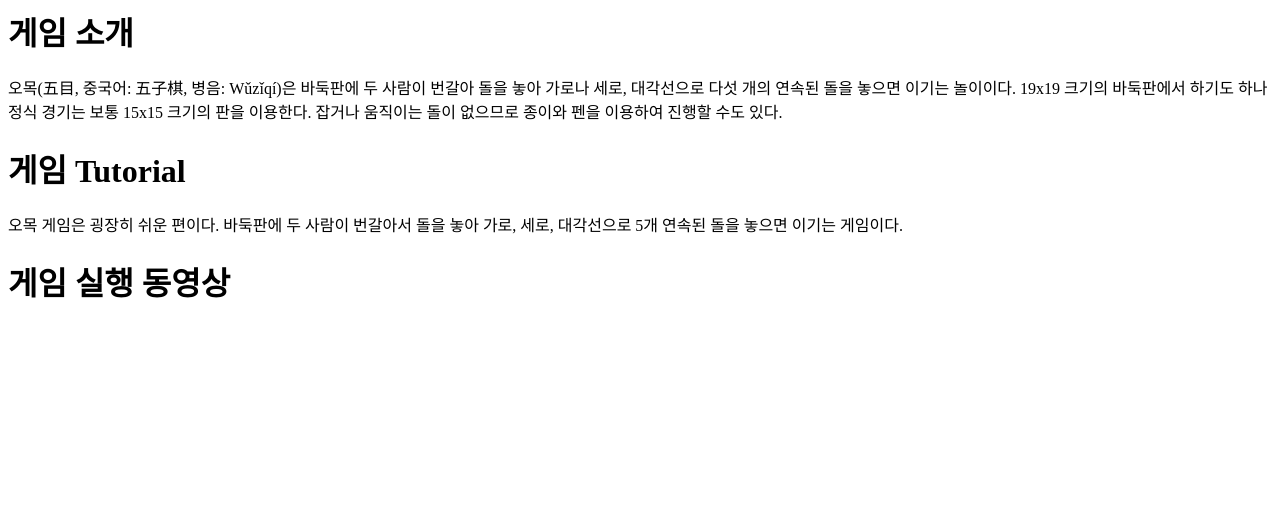
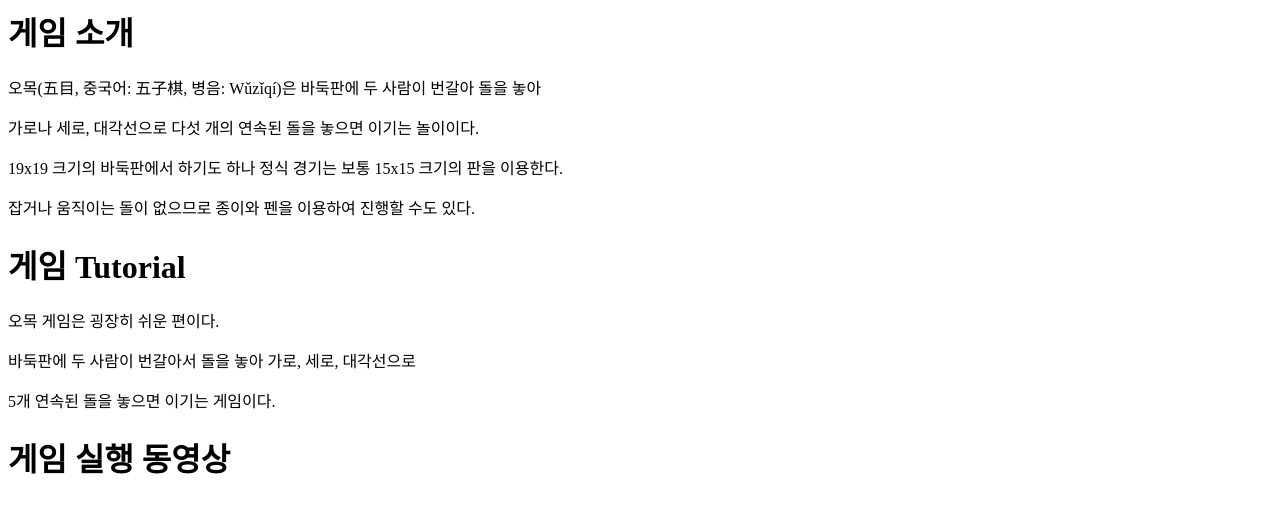
Before and after one commit to lye4191/OpenTerm_YuEUn, a plain HTML site: page docs/index.html in a window 1280 px wide. Drawn offline with Linux system fonts and the light colour scheme.

Commit message:
Update index.html

```diff
--- a/docs/index.html
+++ b/docs/index.html
@@ -5,13 +5,14 @@
   </head>
   <body>
       <h1> 게임 소개</h1>
-      <p>오목(五目, 중국어: 五子棋, 병음: Wǔzǐqí)은 바둑판에 두 사람이 번갈아 돌을 놓아
-        가로나 세로, 대각선으로 다섯 개의 연속된 돌을 놓으면 이기는 놀이이다.
-         19x19 크기의 바둑판에서 하기도 하나 정식 경기는 보통 15x15 크기의 판을 이용한다.
-          잡거나 움직이는 돌이 없으므로 종이와 펜을 이용하여 진행할 수도 있다.</p>
+      <p>오목(五目, 중국어: 五子棋, 병음: Wǔzǐqí)은 바둑판에 두 사람이 번갈아 돌을 놓아</p>
+      <p>가로나 세로, 대각선으로 다섯 개의 연속된 돌을 놓으면 이기는 놀이이다.</p>
+      <p>19x19 크기의 바둑판에서 하기도 하나 정식 경기는 보통 15x15 크기의 판을 이용한다.</p>
+      <p>잡거나 움직이는 돌이 없으므로 종이와 펜을 이용하여 진행할 수도 있다.</p>
       <h1> 게임 Tutorial </h1>
-      <p>오목 게임은 굉장히 쉬운 편이다. 바둑판에 두 사람이 번갈아서 돌을 놓아 가로, 세로, 대각선으로
-        5개 연속된 돌을 놓으면 이기는 게임이다. </p>
+      <p>오목 게임은 굉장히 쉬운 편이다.
+      <p>바둑판에 두 사람이 번갈아서 돌을 놓아 가로, 세로, 대각선으로</p>
+      <p>5개 연속된 돌을 놓으면 이기는 게임이다. </p>
       <h1>게임 실행 동영상</h1>
   </body>
 </html>
```
